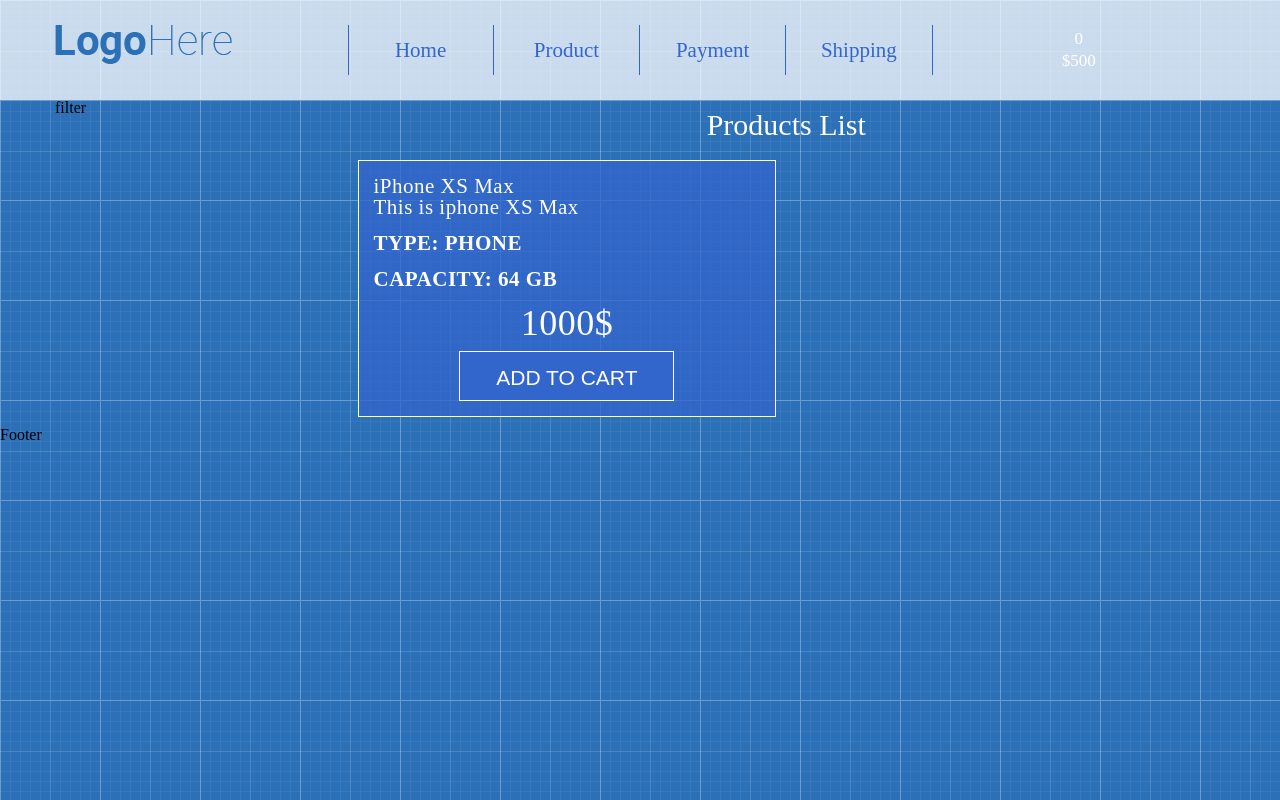
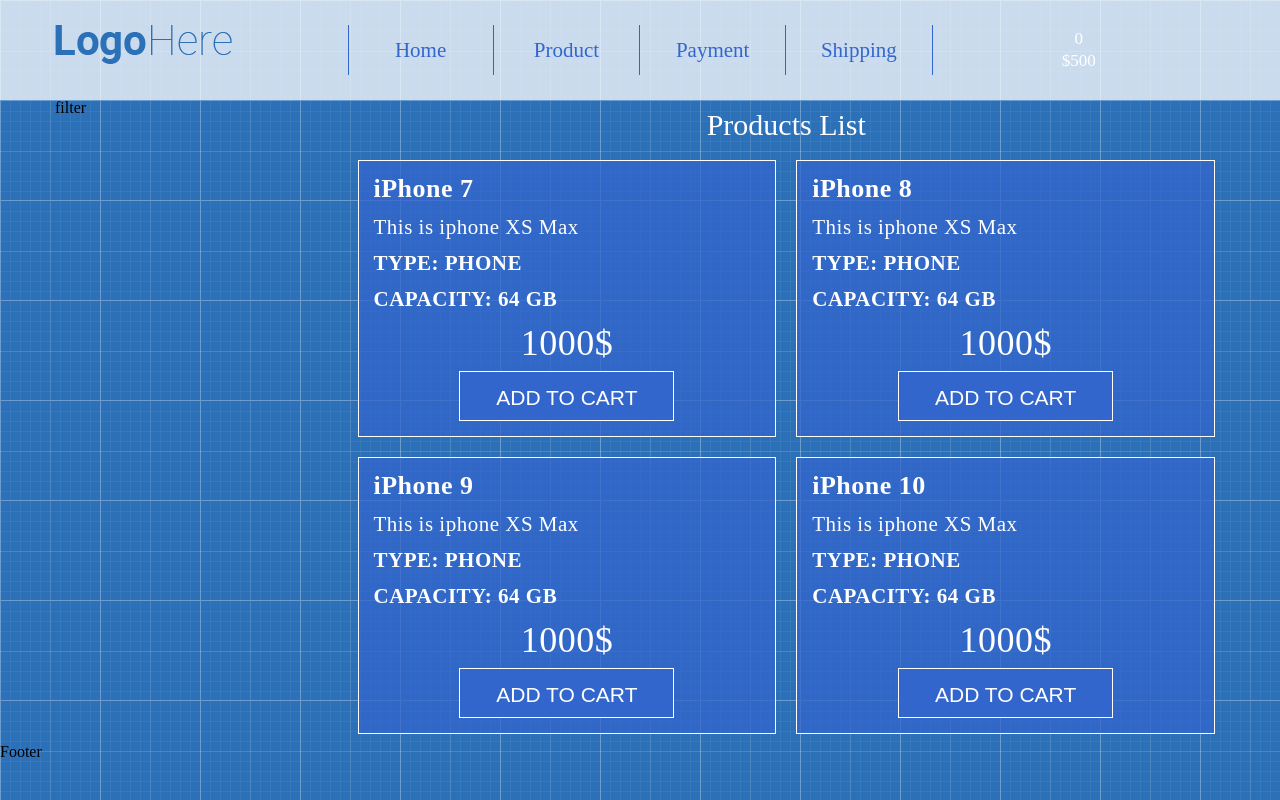
Before and after one commit to KRybiy/shop-project, a React (Create React App) app: page / in a window 1280 px wide. Built offline with nearby package versions, Linux system fonts and the light colour scheme.

Commit message:
add props name, for changing products name

```diff
--- a/src/App/Main/Products/ProductListItem.js
+++ b/src/App/Main/Products/ProductListItem.js
@@ -1,9 +1,9 @@
 import React from 'react'
 import './ProductListItem.css'
-const ProductListItem = () => {
+const ProductListItem = (props) => {
     return (
         <div className="product-list-item">
-            <h2 className="product-name"> iPhone XS Max </h2>
+            <h2 className="product-title"> {props.name}</h2>
             <div className="product-description"> This is iphone XS Max </div>
             <div className="product-features"> Type: phone </div>
             <div className="product-features"> Capacity: 64 Gb</div>
--- a/src/App/Main/Products/ProductsList.js
+++ b/src/App/Main/Products/ProductsList.js
@@ -7,7 +7,24 @@
             <h1 className="page-title"> Products List </h1>
             <div className="row">
                 <div className="col-lg-6">
-                    <ProductListItem/>
+                    <ProductListItem
+                    name="iPhone 7"
+                    />
+                </div>
+                <div className="col-lg-6">
+                    <ProductListItem
+                    name="iPhone 8"
+                    />
+                </div>
+                <div className="col-lg-6">
+                    <ProductListItem
+                    name="iPhone 9"
+                    />
+                </div>
+                <div className="col-lg-6">
+                    <ProductListItem
+                    name="iPhone 10"
+                    />
                 </div>
             </div>
         </div>
```
